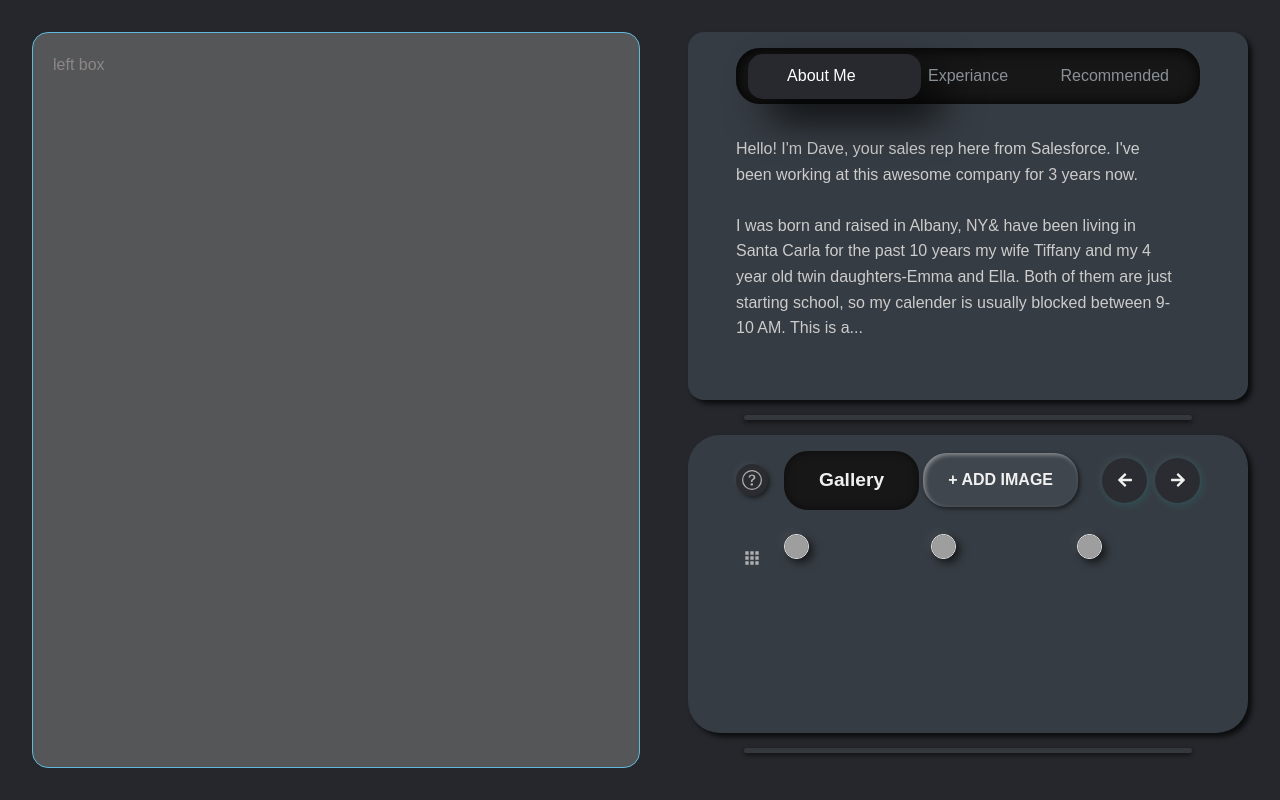
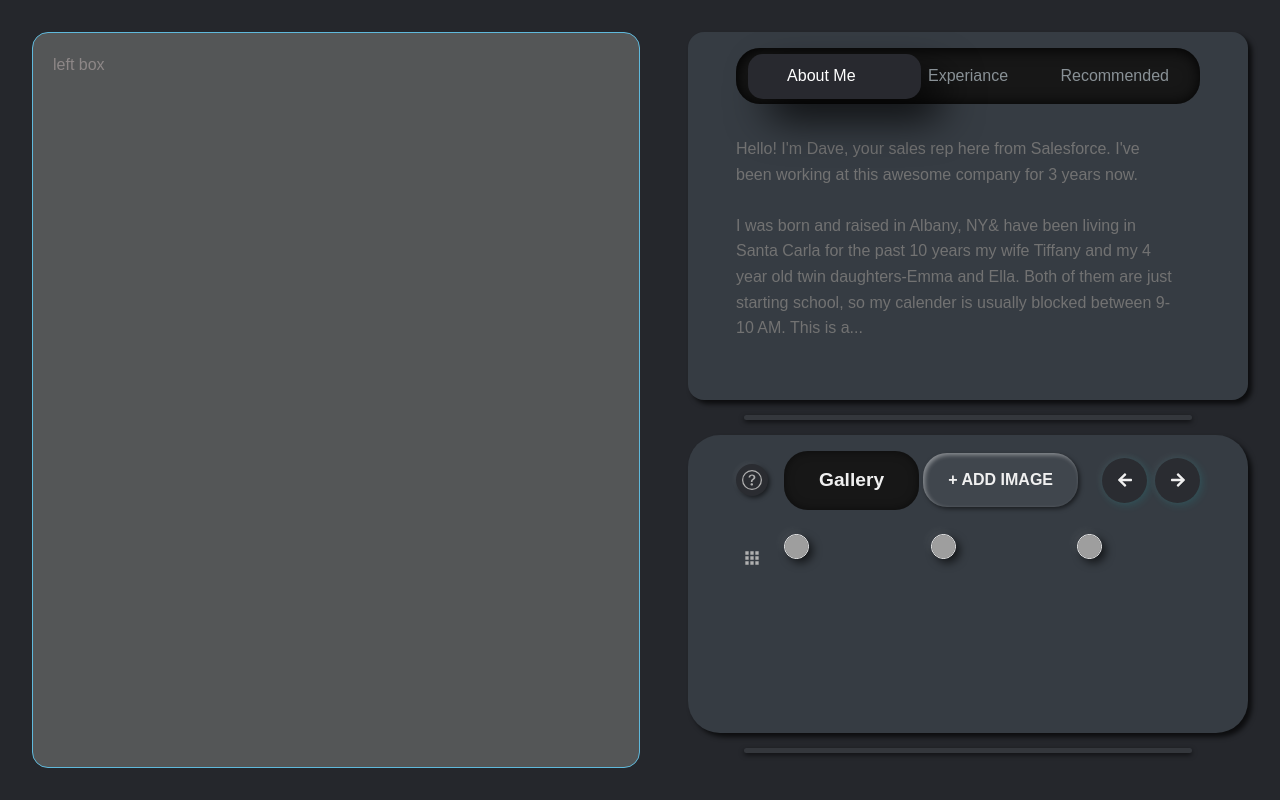
Before and after one commit to Lakshmi-Nandi/Lunacal-Assignment, a React (Vite) app: page / in a window 1280 px wide. Built offline with nearby package versions, Linux system fonts and the light colour scheme; grey boxes are pictures that could not be loaded.

Commit message:
update 26

```diff
--- a/src/index.css
+++ b/src/index.css
@@ -62,7 +62,7 @@ body {
     padding-right: 1.5rem;
     min-height: 0;
     font-size: 1rem; /* Matching your .info-container font-size */
-    color: #cccccc; /* Lighter text color for readability */
+    color: #727272; /* Lighter text color for readability */
     line-height: 1.6; /* More spacious line height */
 }
 
```
